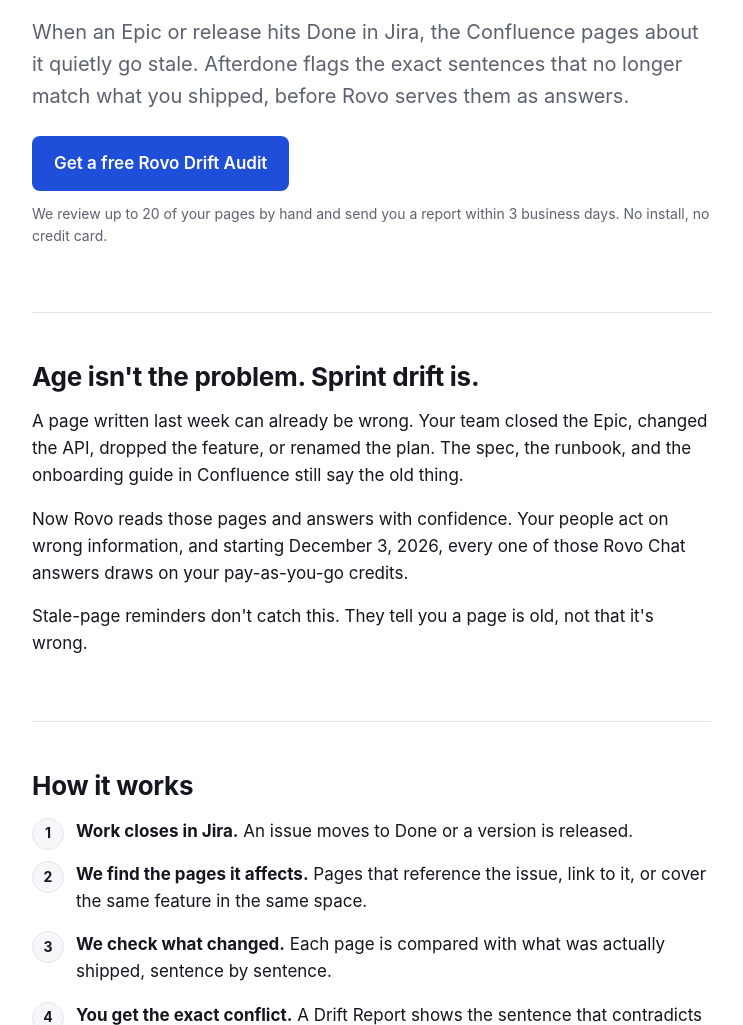
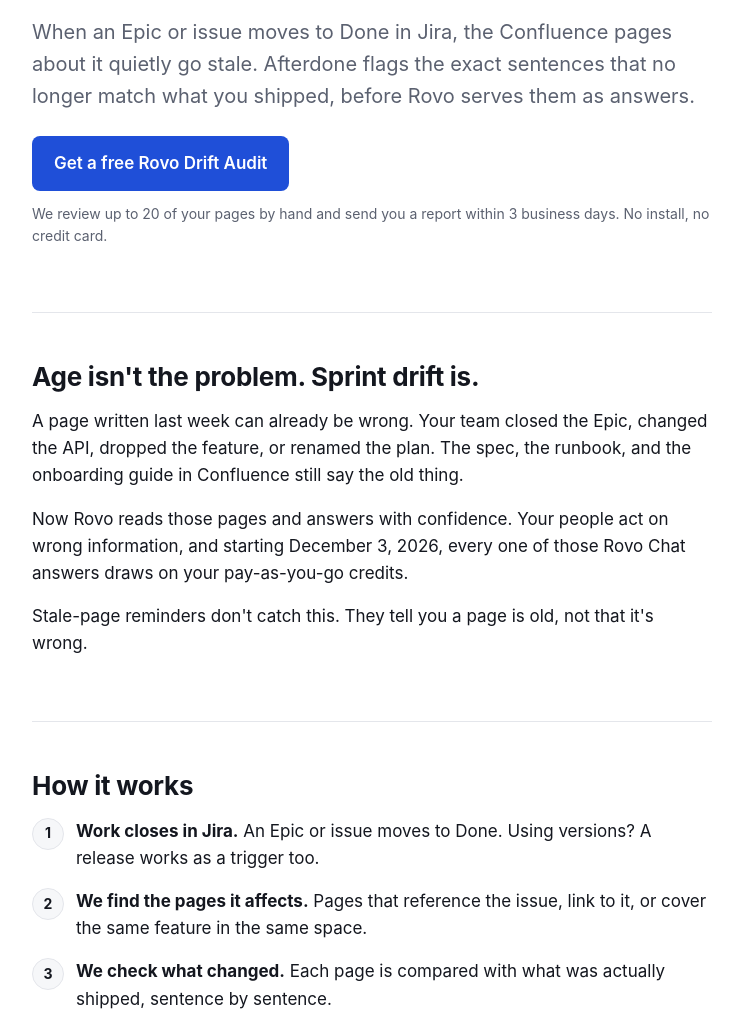
Before and after one commit to fb7sm4m4z7-star/afterdone-landing, a plain HTML site: page index.html in a window 1280 px wide. Shown: the part 233-1258 px from the top of the page, without its empty margins (268-1011 px from the left). Drawn offline with Linux system fonts and the light colour scheme.

Commit message:
Lead with Epic/issue Done as trigger, releases secondary

```diff
--- a/index.html
+++ b/index.html
@@ -3,7 +3,7 @@
 <head>
 <meta charset="utf-8">
 <meta name="viewport" content="width=device-width, initial-scale=1">
-<title>Afterdone: catch Confluence pages that drift after Jira releases</title>
+<title>Afterdone: catch Confluence pages that drift after Jira work ships</title>
 <meta name="description" content="Afterdone flags the exact Confluence sentences that no longer match what you shipped in Jira, before Rovo quotes them. Runs entirely on Atlassian.">
 <style>
 :root{--ink:#14171f;--muted:#5b6170;--line:#e4e6eb;--bg:#fff;--soft:#f6f7f9;--accent:#1f4fd8;--accent-ink:#fff}
@@ -37,7 +37,7 @@ footer a{color:inherit}
 
 <div class="hero">
 <h1>Stop Rovo from quoting outdated Confluence pages.</h1>
-<p class="lead">When an Epic or release hits Done in Jira, the Confluence pages about it quietly go stale. Afterdone flags the exact sentences that no longer match what you shipped, before Rovo serves them as answers.</p>
+<p class="lead">When an Epic or issue moves to Done in Jira, the Confluence pages about it quietly go stale. Afterdone flags the exact sentences that no longer match what you shipped, before Rovo serves them as answers.</p>
 <a class="btn" href="https://tally.so/r/LDpX9y">Get a free Rovo Drift Audit</a>
 <p class="note">We review up to 20 of your pages by hand and send you a report within 3 business days. No install, no credit card.</p>
 </div>
@@ -52,7 +52,7 @@ footer a{color:inherit}
 <section>
 <h2>How it works</h2>
 <ol>
-<li><strong>Work closes in Jira.</strong> An issue moves to Done or a version is released.</li>
+<li><strong>Work closes in Jira.</strong> An Epic or issue moves to Done. Using versions? A release works as a trigger too.</li>
 <li><strong>We find the pages it affects.</strong> Pages that reference the issue, link to it, or cover the same feature in the same space.</li>
 <li><strong>We check what changed.</strong> Each page is compared with what was actually shipped, sentence by sentence.</li>
 <li><strong>You get the exact conflict.</strong> A Drift Report shows the sentence that contradicts the shipped work and why, with one-click Reviewed or Dismiss. The page owner gets a mention on the page.</li>
@@ -70,7 +70,7 @@ footer a{color:inherit}
 
 <div class="cta">
 <h2>See how much drift you have, before December 3.</h2>
-<p>Tell us a bit about your setup. We'll pick one recent Jira release with you and show you which Confluence pages contradict it. Free for the first 10 teams.</p>
+<p>Tell us a bit about your setup. We'll pick one recently closed Epic with you and show you which Confluence pages contradict it. Free for the first 10 teams.</p>
 <a class="btn" href="https://tally.so/r/LDpX9y">Request my free audit</a>
 <p class="note">We'll only use your email to contact you about the audit. No newsletter, no sharing.</p>
 </div>
```
